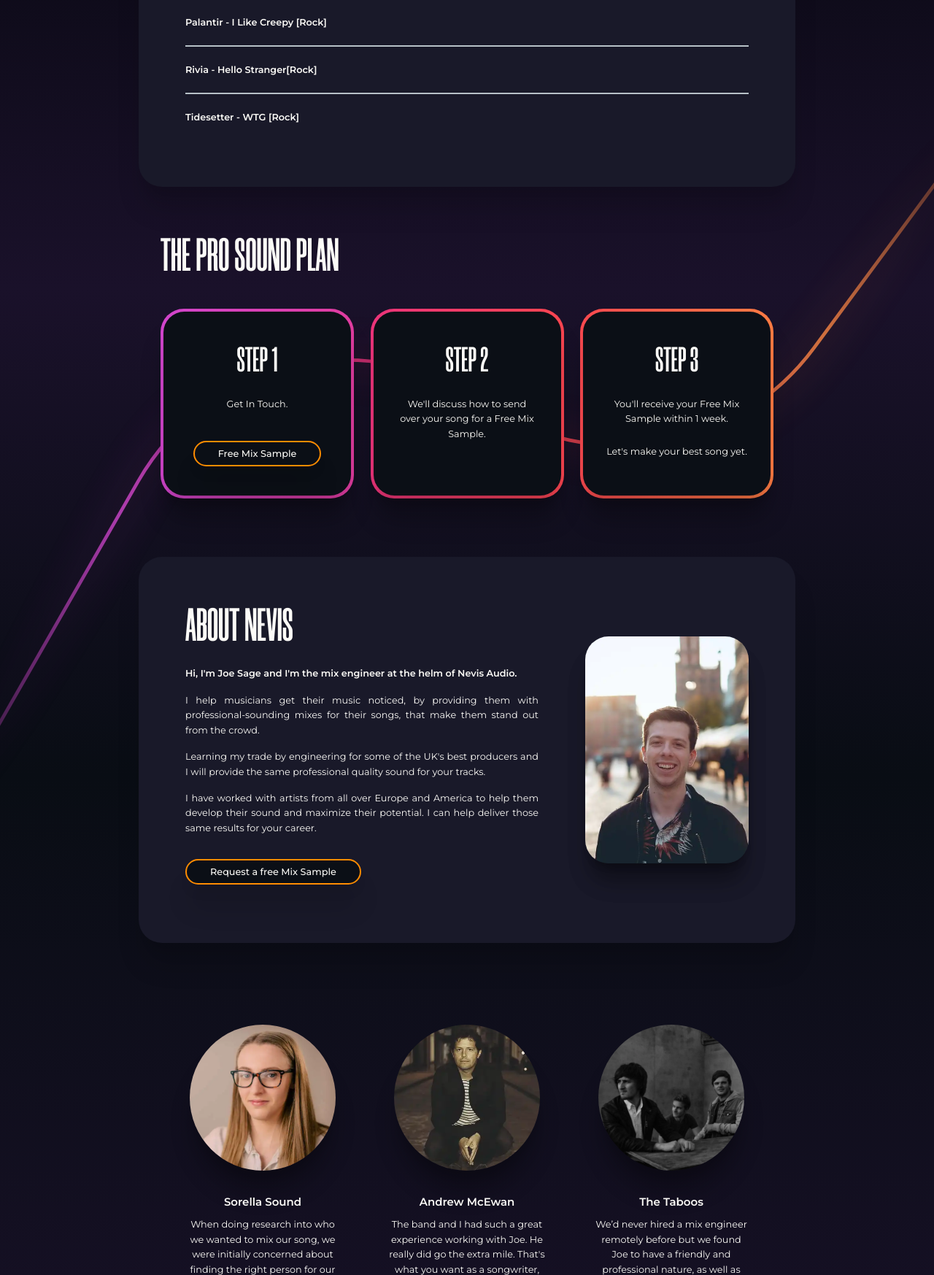
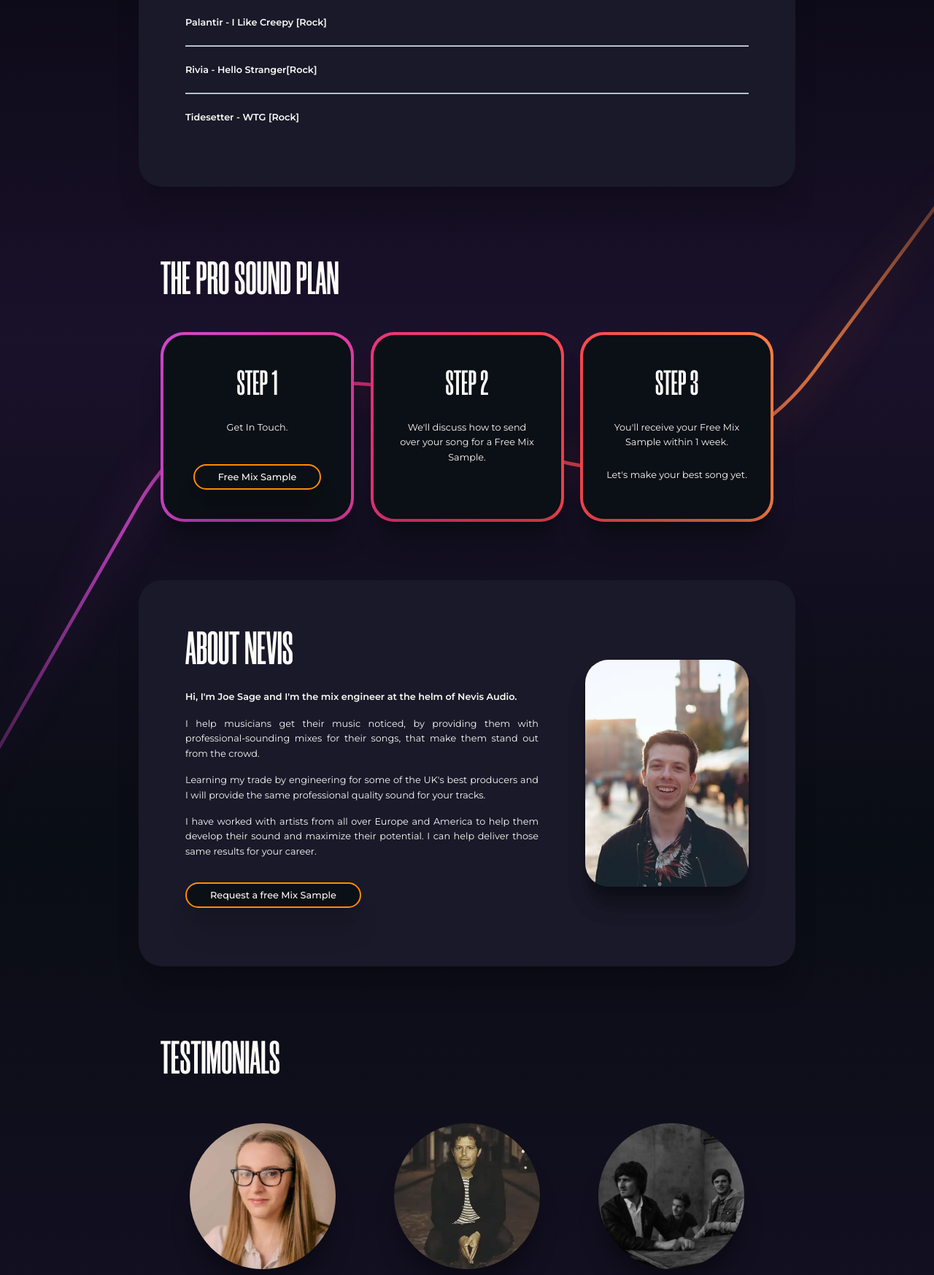
Before and after one commit to RobertJewell/NevisAudio, a PHP site: page / in a window 1280 px wide; the page is wider, and only the part inside the window is pictured. Shown: the part 1278-3025 px from the top of that part at 73% size. Run offline with PHP 8.4, Linux system fonts and the light colour scheme.

Commit message:
Readded headers Fixed section spacing

```diff
--- a/NevisAudio-live/index.html
+++ b/NevisAudio-live/index.html
@@ -4,7 +4,8 @@
 <head>
   <meta charset="UTF-8" />
   <meta name="viewport" content="width=device-width, initial-scale=1.0" />
-  <meta name="description" content="Nevis Audio can provide you with professional-sounding mixes for their songs, that make them stand out from the crowd.">
+  <meta name="description"
+    content="Nevis Audio can provide you with professional-sounding mixes for their songs, that make them stand out from the crowd.">
   <title>Nevis Audio</title>
   <link rel="stylesheet" href="styles/style.css" />
   <link rel="stylesheet" href="styles/aos.css">
@@ -56,8 +57,8 @@
         <h2 class="sectionHeader">Mix Portfolio</h2>
         <div class="switches">
           <button id="playerControls__button--playPause" aria-label="Pay">
-            <img src="imgs/audioPlayer/playButton.svg" id="playerControls__play" alt="play"/>
-            <img src="imgs/audioPlayer/pauseButton.svg" id="playerControls__pause" class="noDisplay" alt="pause"/>
+            <img src="imgs/audioPlayer/playButton.svg" id="playerControls__play" alt="play" />
+            <img src="imgs/audioPlayer/pauseButton.svg" id="playerControls__pause" class="noDisplay" alt="pause" />
           </button>
           <button id="playerControls__button--mix" class="mixButton">Hear Unmixed!</button>
         </div>
@@ -104,7 +105,8 @@
   <section class="plan">
     <div class="decorationContainer__plan" data-aos="fade-zoom-in" data-aos-delay="1000" data-aos-duration="800">
       <img src="imgs/decoration/stepsCurve.svg" class="decoration decoration__plan" alt="decorationLines">
-      <img src="imgs/decoration/stepsCurve.svg" class="decoration decoration__plan decoration__glow" alt="decorationLines">
+      <img src="imgs/decoration/stepsCurve.svg" class="decoration decoration__plan decoration__glow"
+        alt="decorationLines">
     </div>
     <div class="container">
       <h2 class="sectionHeader">The Pro Sound Plan</h2>
@@ -173,7 +175,7 @@
   </section>
   <section class="testimonials" data-aos="fade-up" data-aos-offset="200" data-aos-duration="600">
     <div class="container">
-      <!-- <h2 class="sectionHeader">Testimonials</h2> -->
+      <h2 class="sectionHeader">Testimonials</h2>
       <div class="testimonials__cards">
         <div class="card">
           <picture class="card__img">
--- a/NevisAudio-live/styles/style.css
+++ b/NevisAudio-live/styles/style.css
@@ -432,7 +432,7 @@ button {
 }
 
 .plan {
-  padding-top: 3rem;
+  padding-top: 5rem;
 }
 
 .plan .container {
```
Also changed, not shown: 1 other file.
